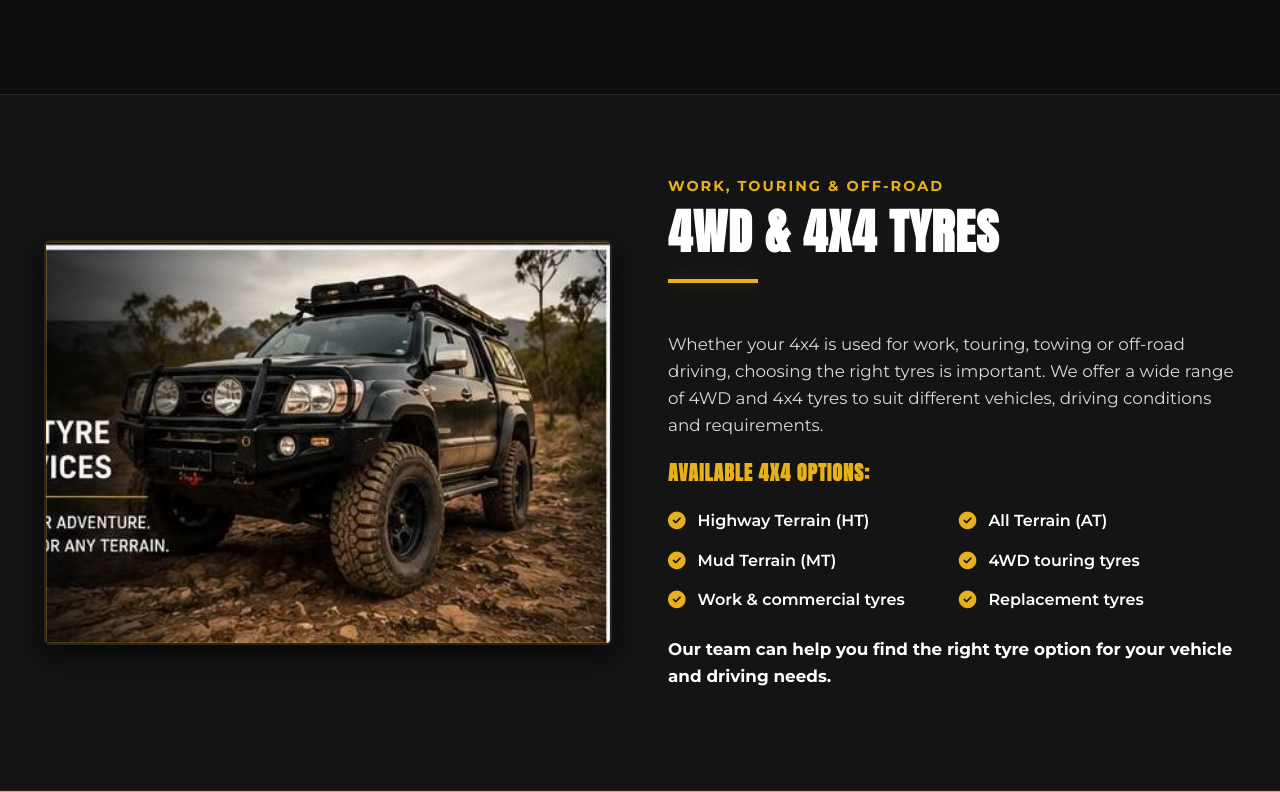
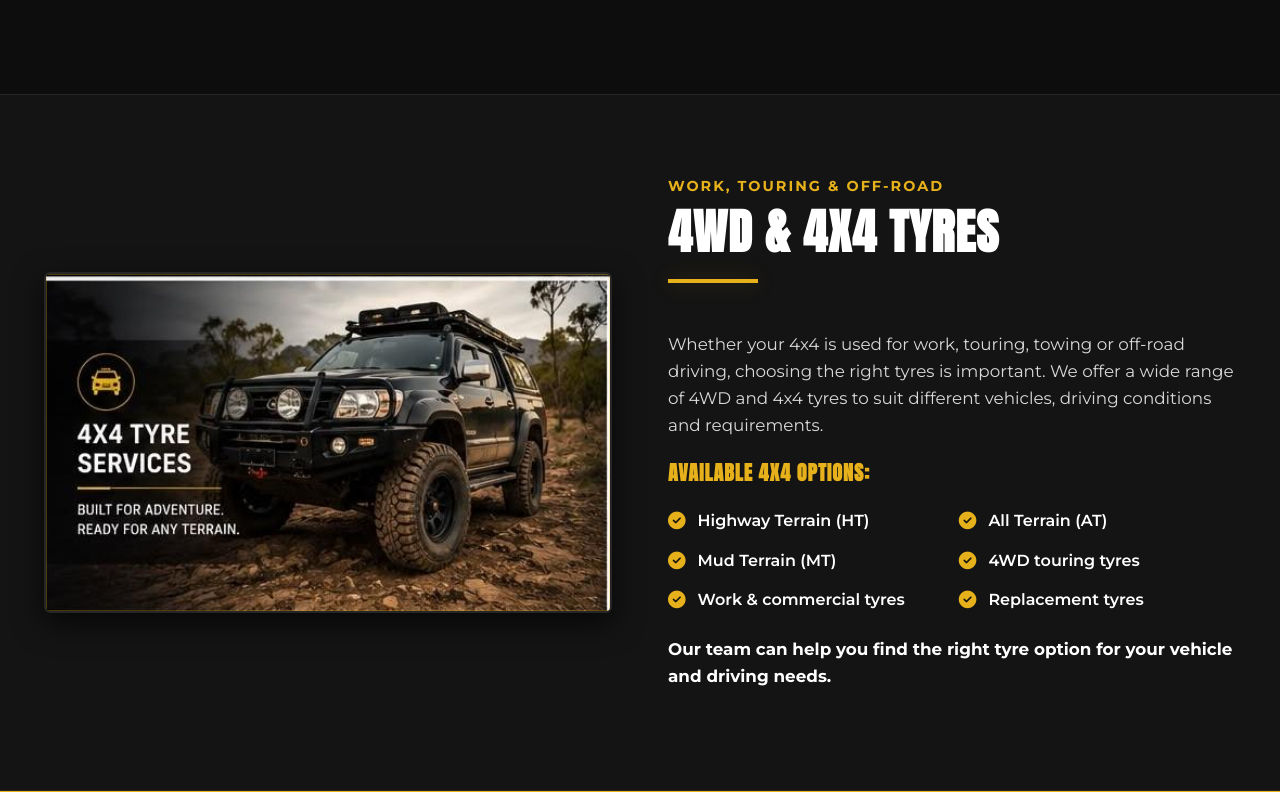
Before and after one commit to JaspreetSingh1805/four_t1_services_new, a Django app: page /services/ in a window 1280 px wide. Shown: the part 1027-1819 px from the top of the page. Run offline with Django 4.2, Linux system fonts and the light colour scheme.

Commit message:
Ensure full 4x4 graphic banner image is uncropped and set object-fit contain

```diff
--- a/core/static/css/style.css
+++ b/core/static/css/style.css
@@ -560,6 +560,9 @@ img {
   border: 2px solid var(--color-card-border);
   box-shadow: var(--shadow);
   background-color: var(--color-bg-alt);
+  display: flex;
+  align-items: center;
+  justify-content: center;
 }
 
 .media-img-wrapper::after {
@@ -573,10 +576,9 @@ img {
 
 .media-img-wrapper img {
   width: 100%;
-  height: 100%;
-  max-height: 450px;
-  object-fit: cover;
-  object-position: center;
+  height: auto;
+  max-height: 480px;
+  object-fit: contain;
   display: block;
   transition: transform 0.5s ease;
 }
```
Also changed, not shown: core/static/images/4x4-vehicle.jpg, core/static/images/row2_left_4x4.jpg.
